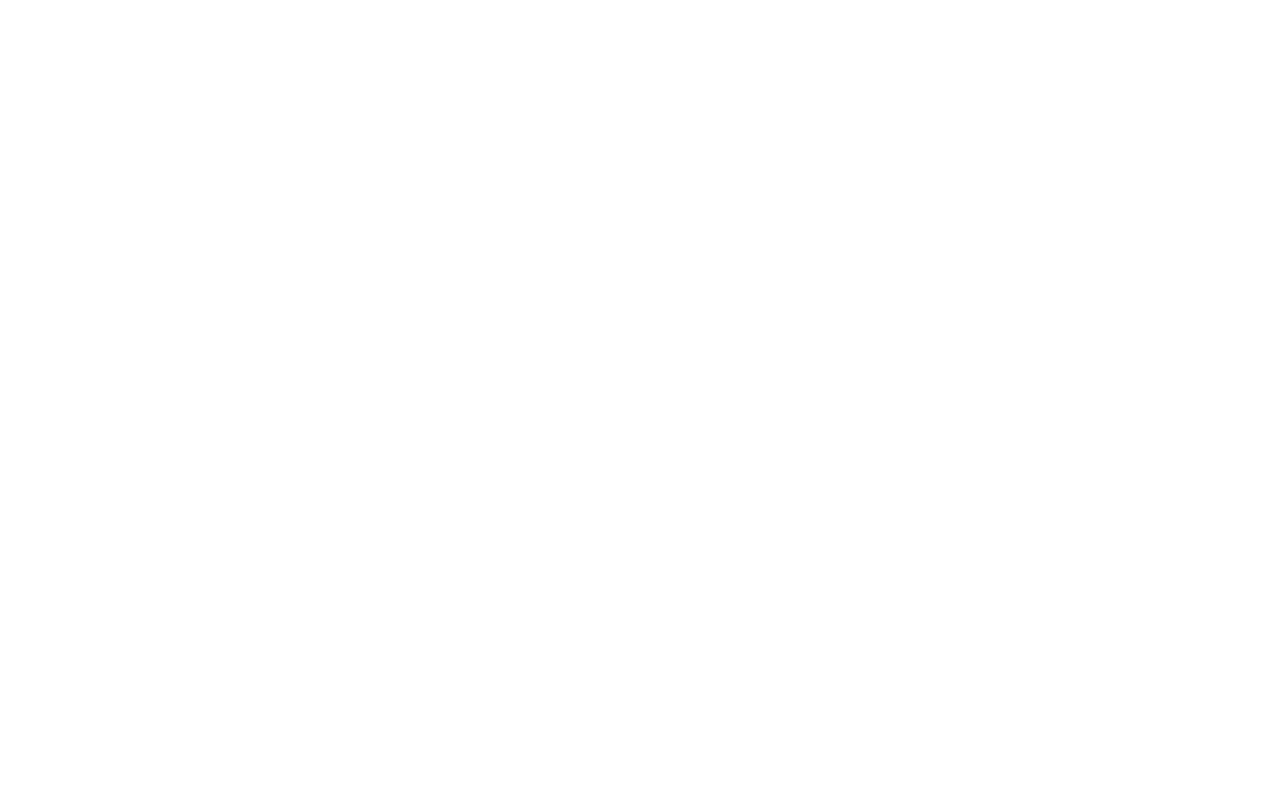
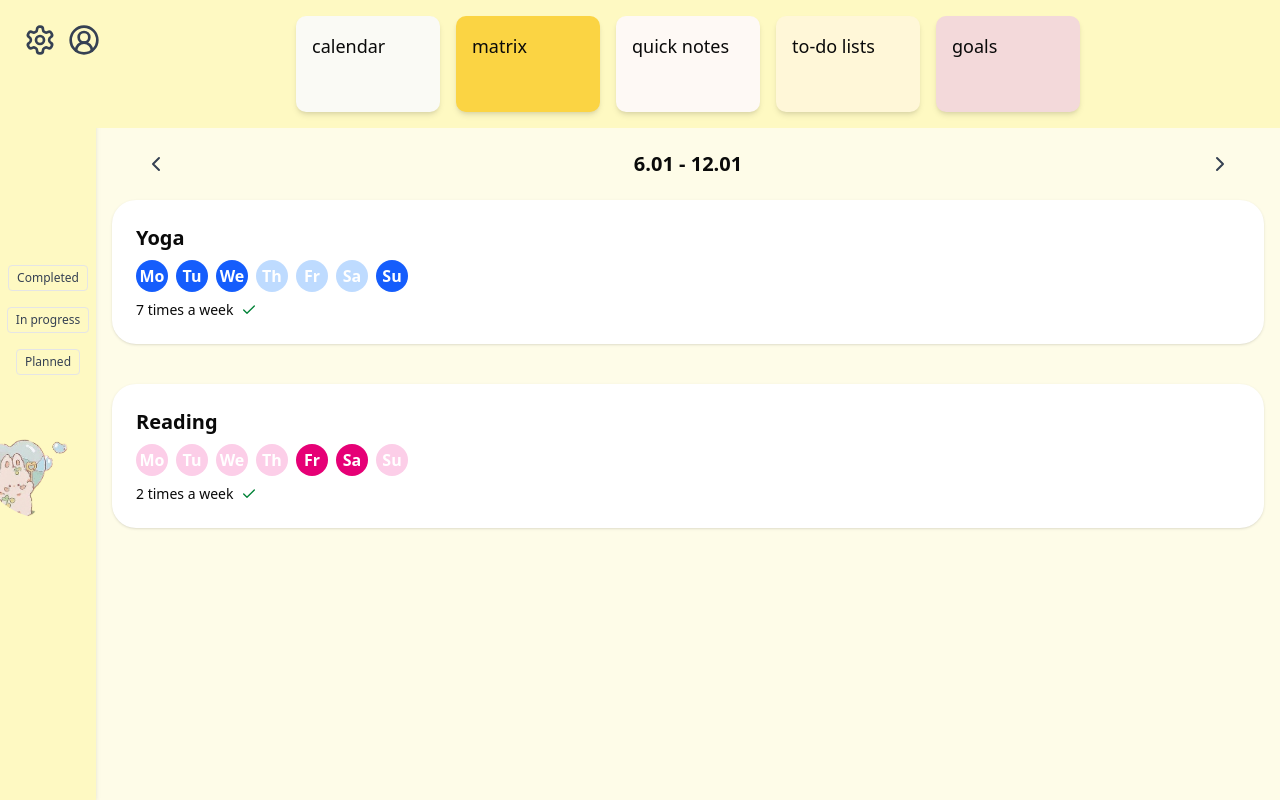
Before and after one commit to SvitlanaLormanUA/Task-Management-System, a React (Vite) app in the folder frontend/: page /habit-tracker in a window 1280 px wide. Before the commit this address had no page. Built offline with nearby package versions, Linux system fonts and the light colour scheme.

Commit message:
/feat/ view of habit tracker page (no pop-up window)

```diff
--- a/frontend/src/App.tsx
+++ b/frontend/src/App.tsx
@@ -8,6 +8,7 @@ import LanguageAndRegion from "@/pages/LanguageAndRegion.tsx";
 import LoginPage from "@/pages/LoginPage.tsx";
 import SignupPage from "@/pages/SignupPage.tsx";
 import ErrorPage from "@/pages/ErrorPage.tsx";
+import HabitTrackerPage from "@/pages/HabitTrackerPage.tsx";
 
 function App() {
 
@@ -15,7 +16,7 @@ function App() {
         <div className='bg-blue-100'>
             <BrowserRouter>
                 <Routes>
-                    <Route path="/" element={<ErrorPage/>}>
+                    <Route path="/" element={<HabitTrackerPage/>}>
                         <Route path="/profile" element={<ProfilePage/>}/>
                         <Route path="/settings" element={<SettingsPage/>}/>
                         <Route path="/settings/notification-settings" element={<NotificationSettings/>}/>
@@ -24,6 +25,8 @@ function App() {
                         <Route path="/login" element={<LoginPage/>}/>
                         <Route path="/sign-up" element={<SignupPage/>}/>
                         <Route path="/error" element={<ErrorPage/>}/>
+                        <Route path="/habit-tracker" element={<HabitTrackerPage/>}/>
+
 
                     </Route>
                 </Routes>
--- /dev/null
+++ b/frontend/src/components/Button.tsx
@@ -0,0 +1,16 @@
+import classNames from "classnames";
+
+interface ButtonProps extends React.ButtonHTMLAttributes<HTMLButtonElement> {
+  variant?: "ghost" | "default";
+}
+
+export const Button = ({ className, variant = "default", children, ...props }: ButtonProps) => {
+  const baseStyle = "px-4 py-2 rounded font-semibold transition";
+  const variantStyle = variant === "ghost" ? "bg-transparent text-gray-700 hover:bg-gray-200" : "bg-yellow-300 hover:bg-yellow-400";
+
+  return (
+    <button className={classNames(baseStyle, variantStyle, className)} {...props}>
+      {children}
+    </button>
+  );
+};
--- /dev/null
+++ b/frontend/src/components/Card.tsx
@@ -0,0 +1,13 @@
+import classNames from "classnames";
+
+export const Card = ({ className, children }: React.HTMLAttributes<HTMLDivElement>) => (
+  <div className={classNames("shadow bg-white", className)}>
+    {children}
+  </div>
+);
+
+export const CardContent = ({ className, children }: React.HTMLAttributes<HTMLDivElement>) => (
+  <div className={classNames("p-4", className)}>
+    {children}
+  </div>
+);
--- /dev/null
+++ b/frontend/src/pages/HabitTrackerPage.tsx
@@ -0,0 +1,112 @@
+import {Card, CardContent} from "@/components/Card";
+import {Button} from "@/components/Button";
+import {ChevronLeft, ChevronRight, Check} from "lucide-react";
+import Header from "@/components/Header.tsx";
+import Square from '@/components/Square';
+
+const HabitTrackerPage = () => {
+    const days = ["Mo", "Tu", "We", "Th", "Fr", "Sa", "Su"];
+    const yogaDays = [0, 1, 2, 6]; // Monday, Tuesday, Wednesday, Sunday
+    const readingDays = [4, 5]; // Friday, Saturday
+
+    return (
+        <div className="flex bg-yellow-50 min-h-screen">
+            <Header className="absolute top-4 left-4 z-10 md:top-6 md:left-6"/>
+
+            {/* Sidebar */}
+            <aside className="w-24 bg-yellow-100 flex flex-col justify-center items-center py-4 shadow-md">
+                <div className="space-y-4 text-xs text-gray-700">
+                    <div className="flex flex-col items-center gap-1">
+                        <span className="border rounded px-2 py-1">Completed</span>
+                    </div>
+                    <div className="flex flex-col items-center gap-1">
+                        <span className="border rounded px-2 py-1">In progress</span>
+                    </div>
+                    <div className="flex flex-col items-center gap-1">
+                        <span className="border rounded px-2 py-1">Planned</span>
+                    </div>
+                </div>
+                <div className="w-36 h-36 rounded-full overflow-hidden mb-4">
+                    <img src="./images/bunny.webp" alt="Character" className="w-full h-full object-cover"/>
+                </div>
+            </aside>
+
+            {/* Main Content */}
+            <div className="flex-1 flex flex-col">
+                {/* Top menu using Square */}
+                <div className="flex justify-center gap-4 mb-4 bg-yellow-100 py-4">
+                    {[
+                        {title: "calendar", color: "#FAFAF5"},
+                        {title: "matrix", color: "#FBD443"},
+                        {title: "quick notes", color: "#FEF9F5"},
+                        {title: "to-do lists", color: "#FFF7D8"},
+                        {title: "goals", color: "#F3D9DA"},
+                    ].map((tab) => (
+                        <Square
+                            key={tab.title}
+                            title={tab.title}
+                            color={tab.color || "white"}
+                            className="w-36 h-24 p-4"
+                        />
+                    ))}
+                </div>
+
+                {/* Date controls */}
+                <div className="flex justify-between items-center px-8">
+                    <Button variant="ghost"><ChevronLeft/></Button>
+                    <h2 className="text-xl font-semibold">6.01 - 12.01</h2>
+                    <Button variant="ghost"><ChevronRight/></Button>
+                </div>
+
+                {/* Yoga Section */}
+                <Card className="bg-blue-100 rounded-3xl mt-4 mb-6 ml-4 mr-4">
+                    <CardContent className="p-6">
+                        <h3 className="text-xl font-semibold mb-2">Yoga</h3>
+                        <div className="flex gap-2 mb-2">
+                            {days.map((day, index) => (
+                                <div
+                                    key={index}
+                                    className={`w-8 h-8 rounded-full flex items-center justify-center text-white font-bold ${
+                                        yogaDays.includes(index) ? "bg-blue-600" : "bg-blue-200"
+                                    }`}
+                                >
+                                    {day}
+                                </div>
+                            ))}
+                        </div>
+                        <div className="flex items-center gap-2">
+                            <span className="text-sm">7 times a week</span>
+                            <Check className="text-green-700 w-4 h-4"/>
+                        </div>
+                    </CardContent>
+                </Card>
+
+                {/* Reading Section */}
+                <Card className="bg-pink-100 rounded-3xl mt-4 mb-6 ml-4 mr-4">
+                    <CardContent className="p-6">
+                        <h3 className="text-xl font-semibold mb-2">Reading</h3>
+                        <div className="flex gap-2 mb-2">
+                            {days.map((day, index) => (
+                                <div
+                                    key={index}
+                                    className={`w-8 h-8 rounded-full flex items-center justify-center text-white font-bold ${
+                                        readingDays.includes(index) ? "bg-pink-600" : "bg-pink-200"
+                                    }`}
+                                >
+                                    {day}
+                                </div>
+                            ))}
+                        </div>
+                        <div className="flex items-center gap-2">
+                            <span className="text-sm">2 times a week</span>
+                            <Check className="text-green-700 w-4 h-4"/>
+                        </div>
+                    </CardContent>
+                </Card>
+
+            </div>
+        </div>
+    );
+};
+
+export default HabitTrackerPage;
--- a/package.json
+++ b/package.json
@@ -24,6 +24,7 @@
     "@reduxjs/toolkit": "^2.8.2",
     "@tanstack/react-query": "^5.79.0",
     "axios": "^1.9.0",
+    "classnames": "^2.5.1",
     "concurrently": "^9.1.2",
     "cors": "^2.8.5",
     "react-redux": "^9.2.0"
```
Also changed, not shown: frontend/src/pages/MainPage.tsx (+9 -3 lines), frontend/images/bunny.webp (added), 1 other file (tests, documents, lock files or other folders).
